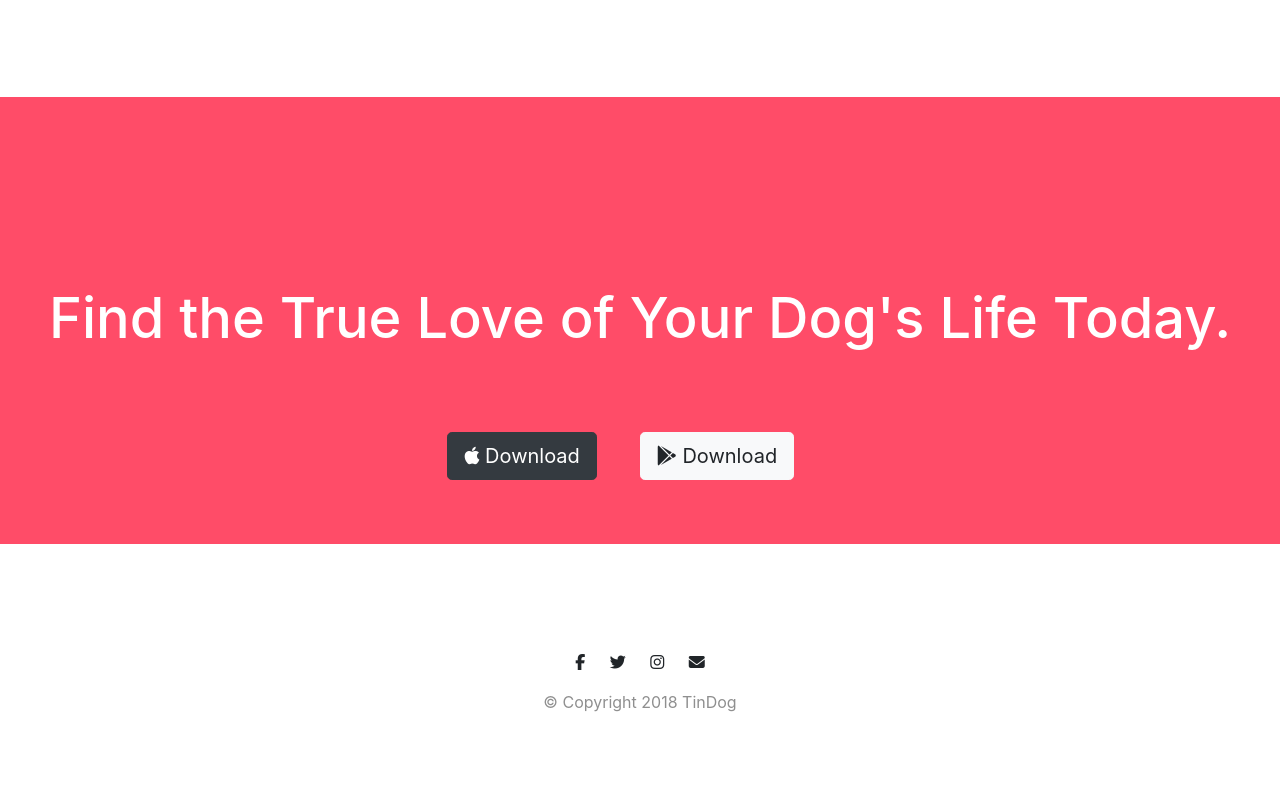
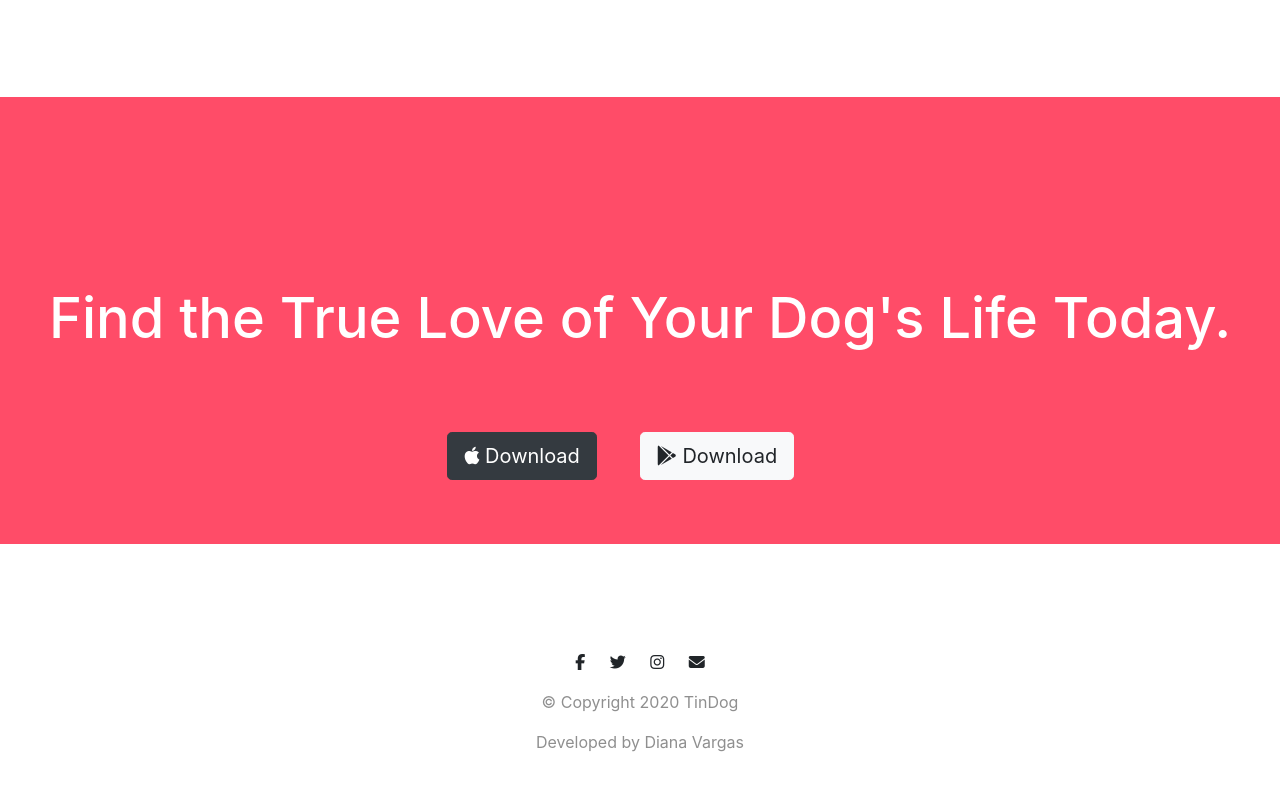
Before and after one commit to dianavlw/tindogprojectdv, a plain HTML site: page index.html in a window 1280 px wide. Shown: the part 2523-3314 px from the top of the page. Drawn offline with nearby package versions, Linux system fonts and the light colour scheme.

Commit message:
Update index.html

```diff
--- a/index.html
+++ b/index.html
@@ -226,7 +226,8 @@
       <i class="social-icon fab fa-twitter"></i>
       <i class="social-icon fab fa-instagram"></i>
       <i class="social-icon fas fa-envelope"></i>
-      <p>© Copyright 2018 TinDog</p>
+      <p>© Copyright 2020 TinDog</p>
+                                            <p> Developed by Diana Vargas</p>
     </div>
   </footer>
 
```
